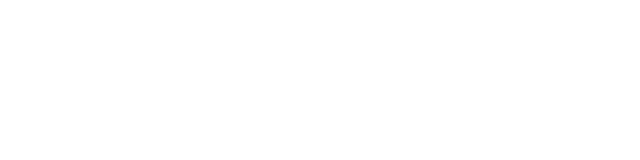
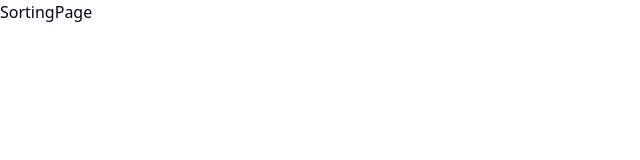
Before and after one commit to ShrewdLuni/Algorithm-Visualizer, a React (Vite) app: page /sort in a window 1280 px wide. Shown: the top 160 px of the page, without its empty margins (0-640 px from the left). Built offline with nearby package versions, Linux system fonts and the light colour scheme.

Commit message:
feat: add routing & sorting page component

```diff
--- a/package.json
+++ b/package.json
@@ -15,6 +15,7 @@
     "lucide-react": "^0.407.0",
     "react": "^18.3.1",
     "react-dom": "^18.3.1",
+    "react-router-dom": "^6.24.1",
     "tailwind-merge": "^2.4.0",
     "tailwindcss-animate": "^1.0.7"
   },
--- a/src/App.tsx
+++ b/src/App.tsx
@@ -1,8 +1,9 @@
 function App() {
 
   return (
-    <>
-    </>
+    <div>
+      Home
+    </div>
   )
 }
 
--- a/src/main.tsx
+++ b/src/main.tsx
@@ -2,9 +2,23 @@
 import ReactDOM from 'react-dom/client'
 import App from './App.tsx'
 import './index.css'
+import { RouterProvider, createBrowserRouter } from 'react-router-dom';
+import { SortingPage } from './pages/sorting/SortingPage.tsx';
+
+const router = createBrowserRouter([
+  {
+    path: "/",
+    element: <App/>,
+  },
+  {
+    path: "/sort",
+    element: <SortingPage/>,
+  },
+]);
+
 
 ReactDOM.createRoot(document.getElementById('root')!).render(
   <React.StrictMode>
-    <App />
+    <RouterProvider router={router}/>
   </React.StrictMode>,
 )
--- /dev/null
+++ b/src/pages/sorting/SortingPage.tsx
@@ -0,0 +1,7 @@
+export const SortingPage = () => {
+  return (
+    <div>
+      SortingPage
+    </div>
+  )
+}
--- a/tsconfig.json
+++ b/tsconfig.json
@@ -30,5 +30,4 @@
   },
   "include": ["src", "@/lib"],
   "references": [{ "path": "./tsconfig.node.json" }]
-
 }
--- a/tsconfig.node.json
+++ b/tsconfig.node.json
@@ -5,7 +5,8 @@
     "module": "ESNext",
     "moduleResolution": "bundler",
     "allowSyntheticDefaultImports": true,
-    "strict": true
+    "strict": true,
+    "jsx": "react-jsx",
   },
   "include": ["vite.config.ts"]
 }
```
Also changed, not shown: 1 other file (tests, documents, lock files or other folders).
